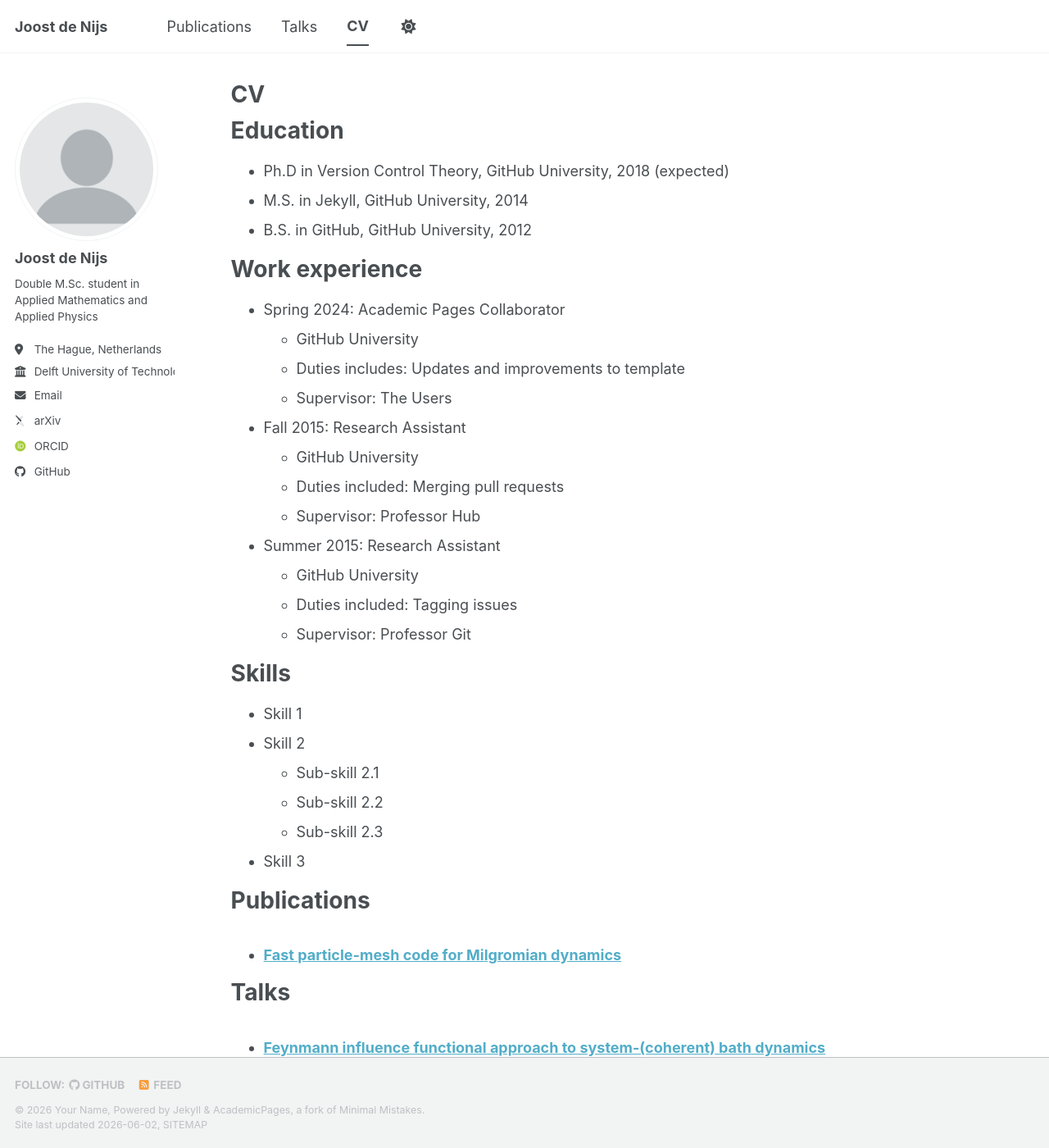
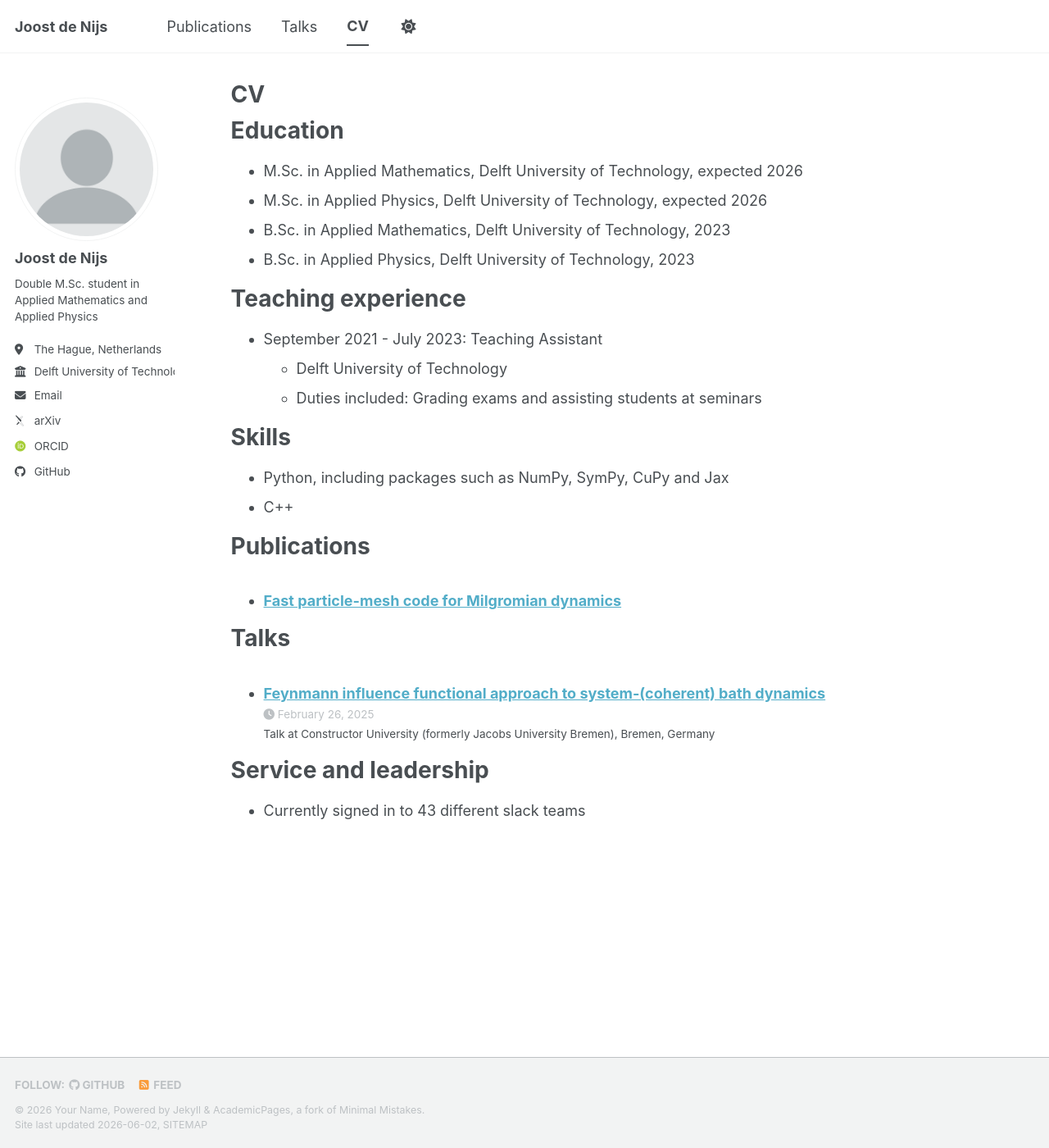
Before and after one commit to Joost987/Joost987.github.io, a Jekyll site: the page built from _pages/cv.md, in a window 1280 px wide and 1400 px high. Shown: the whole window at 82% size. Built offline with Jekyll 4.4.1, drawn with Linux system fonts in a browser that asks for light colours; some web fonts are replaced; a script bundle is joined from its source files by our own code; library files that are not in the unit come from our copies.

Commit message:
Update cv.md

```diff
--- a/_pages/cv.md
+++ b/_pages/cv.md
@@ -11,35 +11,21 @@ redirect_from:
 
 Education
 ======
-* Ph.D in Version Control Theory, GitHub University, 2018 (expected)
-* M.S. in Jekyll, GitHub University, 2014
-* B.S. in GitHub, GitHub University, 2012
+* M.Sc. in Applied Mathematics, Delft University of Technology, expected 2026
+* M.Sc. in Applied Physics, Delft University of Technology, expected 2026
+* B.Sc. in Applied Mathematics, Delft University of Technology, 2023
+* B.Sc. in Applied Physics, Delft University of Technology, 2023
 
-Work experience
+Teaching experience
 ======
-* Spring 2024: Academic Pages Collaborator
-  * GitHub University
-  * Duties includes: Updates and improvements to template
-  * Supervisor: The Users
-
-* Fall 2015: Research Assistant
-  * GitHub University
-  * Duties included: Merging pull requests
-  * Supervisor: Professor Hub
-
-* Summer 2015: Research Assistant
-  * GitHub University
-  * Duties included: Tagging issues
-  * Supervisor: Professor Git
+* September 2021 - July 2023: Teaching Assistant
+  * Delft University of Technology
+  * Duties included: Grading exams and assisting students at seminars
 
 Skills
 ======
-* Skill 1
-* Skill 2
-  * Sub-skill 2.1
-  * Sub-skill 2.2
-  * Sub-skill 2.3
-* Skill 3
+* Python, including packages such as NumPy, SymPy, CuPy and Jax
+* C++
 
 Publications
 ======
@@ -53,11 +39,7 @@ Talks
     {% include archive-single-talk-cv.html  %}
   {% endfor %}</ul>
 
-Teaching
-======
-  <ul>{% for post in site.teaching reversed %}
-    {% include archive-single-cv.html %}
-  {% endfor %}</ul>
+
 
 Service and leadership
 ======
```
